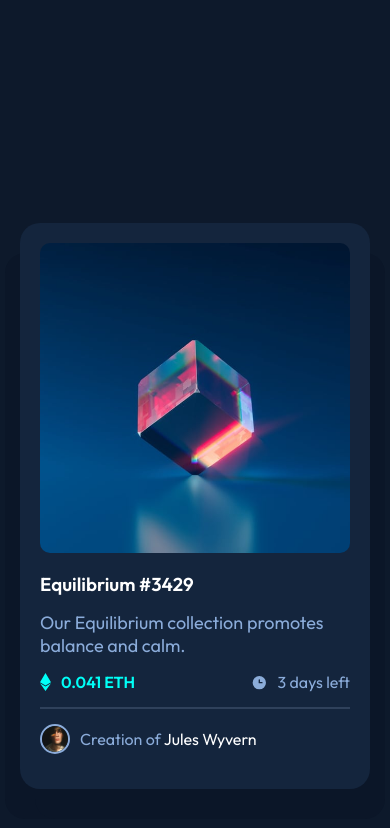
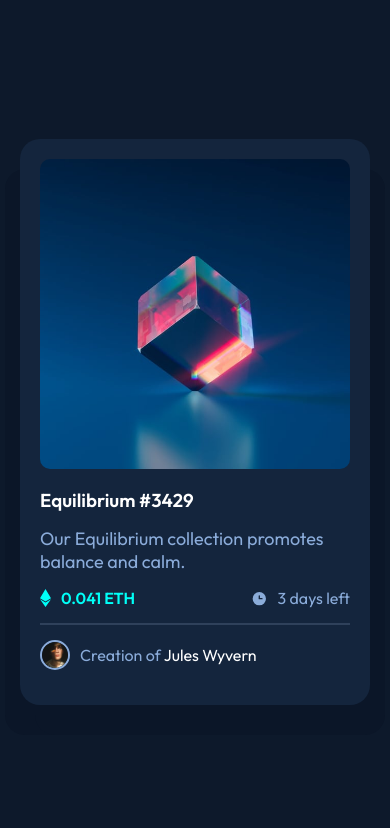
Before and after one commit to MuStaFaKhaShaBa/nft-preview-card-component-main, a plain HTML site: page index.html in a window 390 px wide. Drawn offline with Linux system fonts and the light colour scheme.

```diff
--- a/css/style.css
+++ b/css/style.css
@@ -95,8 +95,3 @@ body {
 .container .Creater-info p span:hover {
     color: hsl(178, 100%, 50%);
 }
-@media (max-width:767px) {
-    body{
-        height: 120vh;
-    }
-}
```
